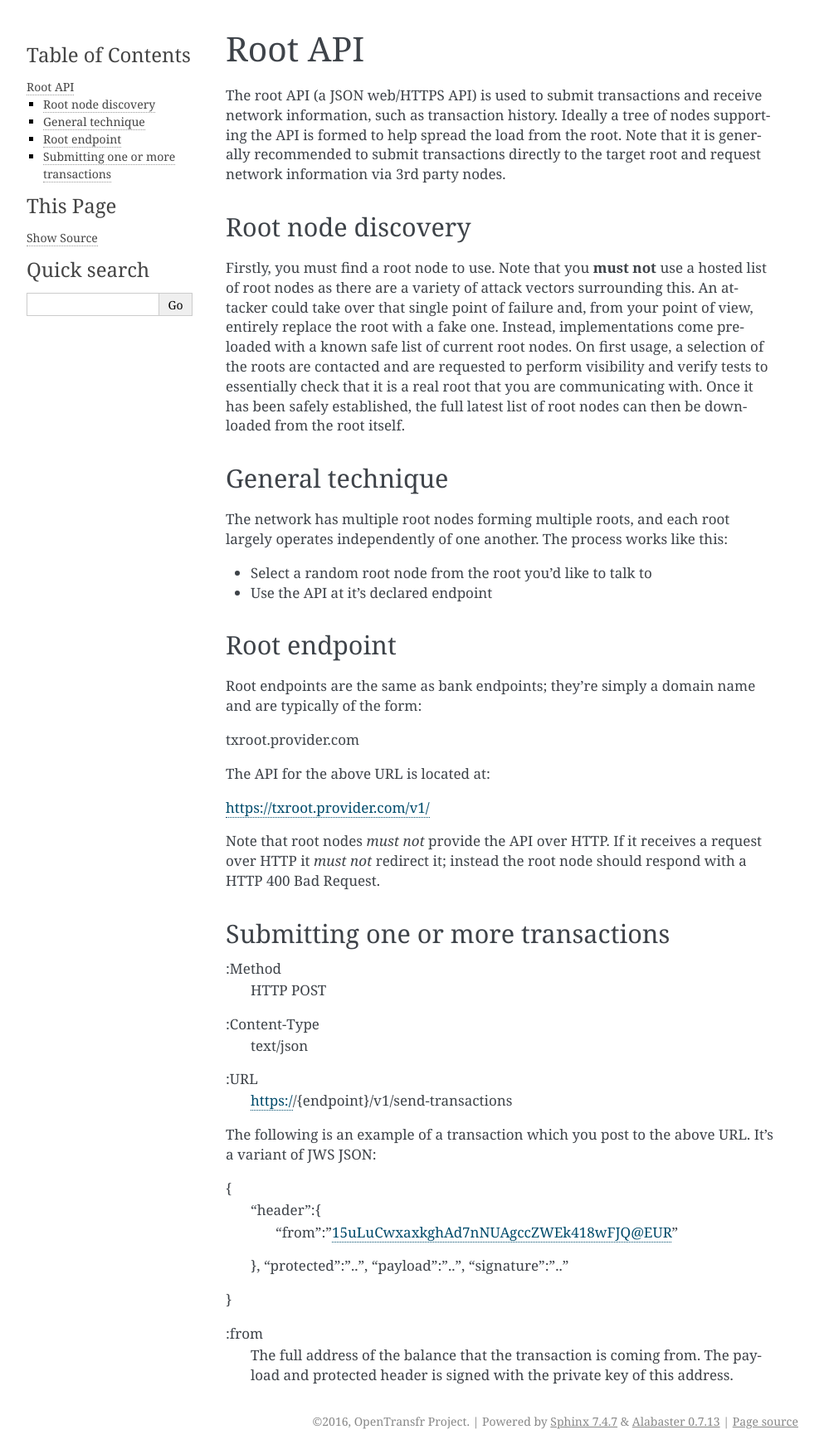
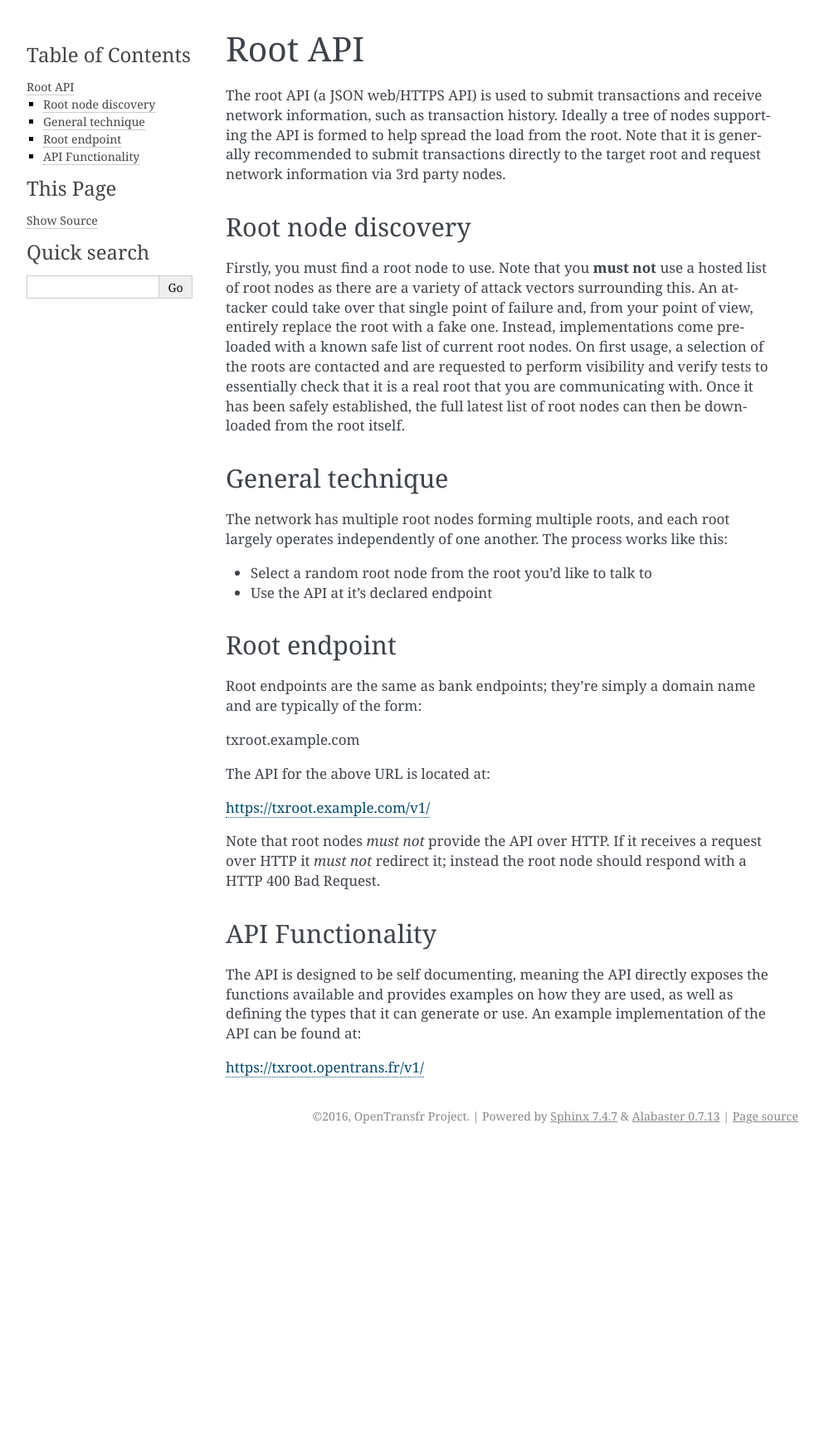
Before and after one commit to OpenTransfr/Core, a Sphinx documentation site: the page built from docs/Root/API.rst, in a window 1280 px wide. Shown: the whole page at 83% size, without its empty margins (148-1141 px from the left). Built offline with Sphinx 7.4.7, drawn with Linux system fonts in a browser that asks for light colours; after the commit the page ends 1385 px from its top, so only the background shows below that.

Commit message:
Update API.rst

```diff
--- a/docs/Root/API.rst
+++ b/docs/Root/API.rst
@@ -21,36 +21,17 @@ Root endpoint
 
 Root endpoints are the same as bank endpoints; they're simply a domain name and are typically of the form:
 
-txroot.provider.com
+txroot.example.com
 
 The API for the above URL is located at:
 
-https://txroot.provider.com/v1/
+https://txroot.example.com/v1/
 
 Note that root nodes *must not* provide the API over HTTP. If it receives a request over HTTP it *must not* redirect it; instead the root node should respond with a HTTP 400 Bad Request.
 
-Submitting one or more transactions
------------------------------------
+API Functionality
+-----------------
 
-:Method
-    HTTP POST
+The API is designed to be self documenting, meaning the API directly exposes the functions available and provides examples on how they are used, as well as defining the types that it can generate or use. An example implementation of the API can be found at:
 
-:Content-Type
-    text/json
-
-:URL
-    https://{endpoint}/v1/send-transactions
-
-The following is an example of a transaction which you post to the above URL. It's a variant of JWS JSON:
-
-{
-    "header":{
-        "from":"15uLuCwxaxkghAd7nNUAgccZWEk418wFJQ@EUR"
-    },
-    "protected":"..",
-    "payload":"..",
-    "signature":".."
-}
-
-:from
-    The full address of the balance that the transaction is coming from. The payload and protected header is signed with the private key of this address.
+https://txroot.opentrans.fr/v1/
```
